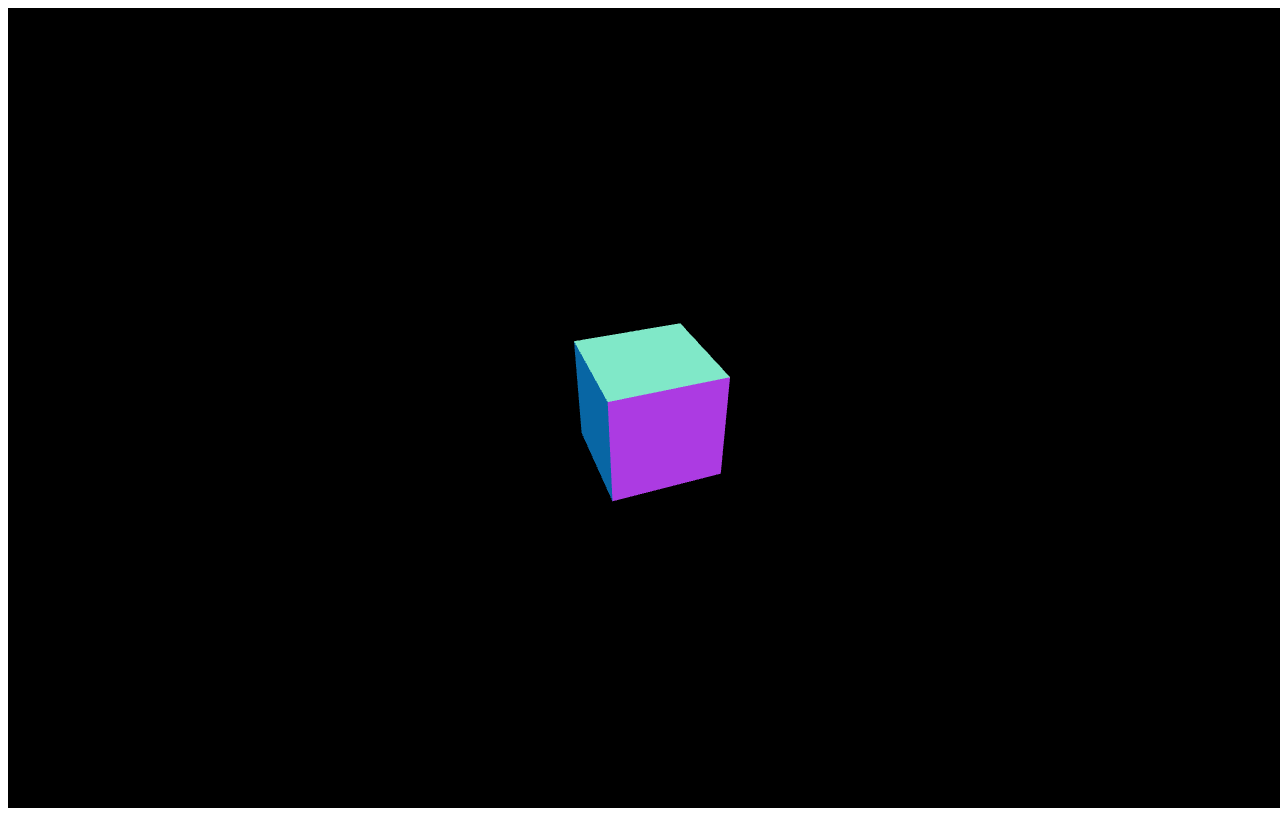
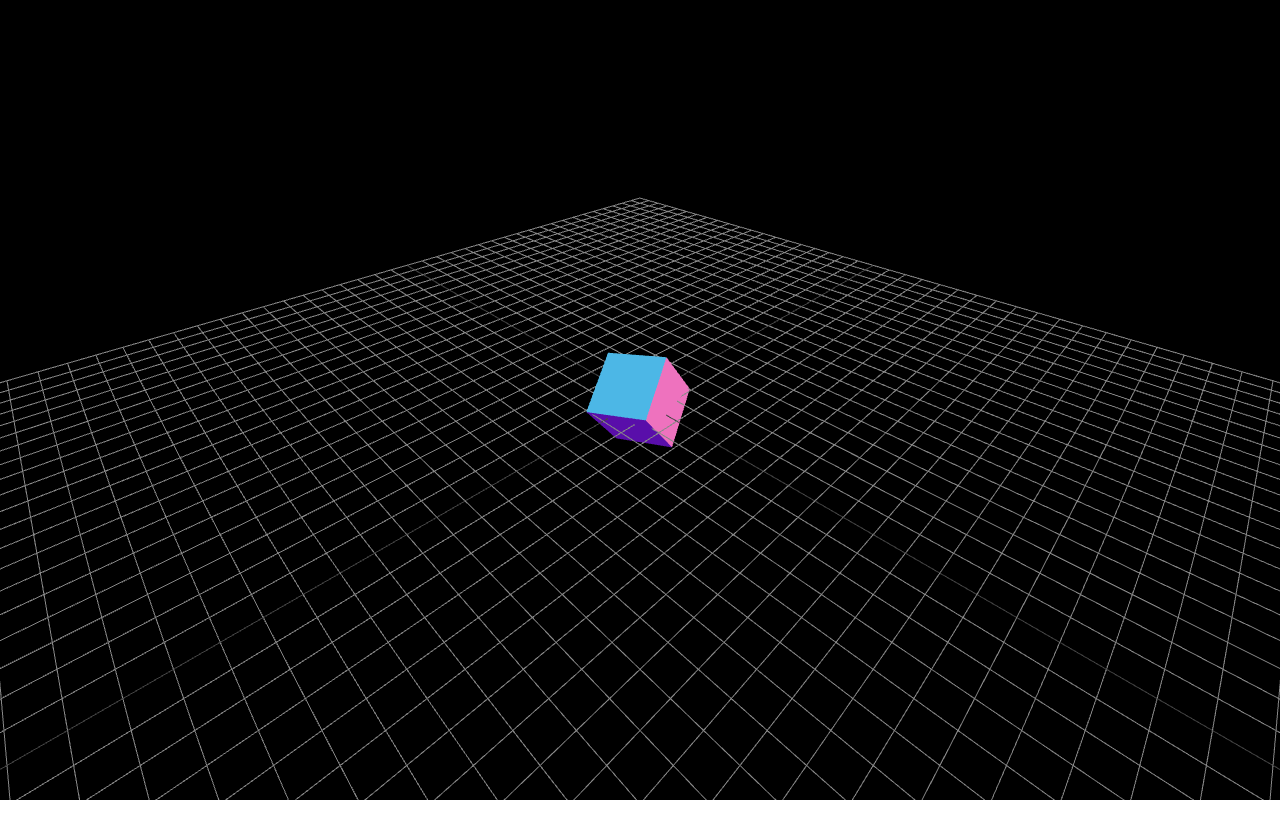
Before and after one commit to DanishAliUmar/math-for-creative-development, a website with bundled scripts: page index.html in a window 1280 px wide. Built offline with nearby package versions, Linux system fonts and the light colour scheme; animation ran at ten frames a second.

Commit message:
Fix camera position and implement OrbitControls

```diff
--- a/app.js
+++ b/app.js
@@ -1,4 +1,5 @@
 import * as THREE from 'three';
+import { OrbitControls } from 'three/examples/jsm/controls/OrbitControls.js';
 
 const width = window.innerWidth, height = window.innerHeight;
 
@@ -6,6 +7,9 @@ const width = window.innerWidth, height = window.innerHeight;
 
 const camera = new THREE.PerspectiveCamera(70, width / height, 0.01, 10);
 camera.position.z = 1;
+camera.position.x = 1;
+camera.position.y = 1;
+camera.lookAt(0, 0, 0);
 
 const scene = new THREE.Scene();
 
@@ -19,6 +23,13 @@ const renderer = new THREE.WebGLRenderer({ antialias: true });
 renderer.setSize(width, height);
 renderer.setAnimationLoop(animate);
 document.body.appendChild(renderer.domElement);
+let controls = new OrbitControls(camera, renderer.domElement);
+
+const size = 3;
+const divisions = 40;
+
+const gridHelper = new THREE.GridHelper(size, divisions);
+scene.add(gridHelper);
 
 // animation
 
--- a/index.html
+++ b/index.html
@@ -5,6 +5,12 @@
     <meta charset="UTF-8">
     <meta name="viewport" content="width=device-width, initial-scale=1.0">
     <title>Document</title>
+    <style>
+        * {
+            margin: 0;
+            padding: 0;
+        }
+    </style>
 </head>
 
 <body>
```
